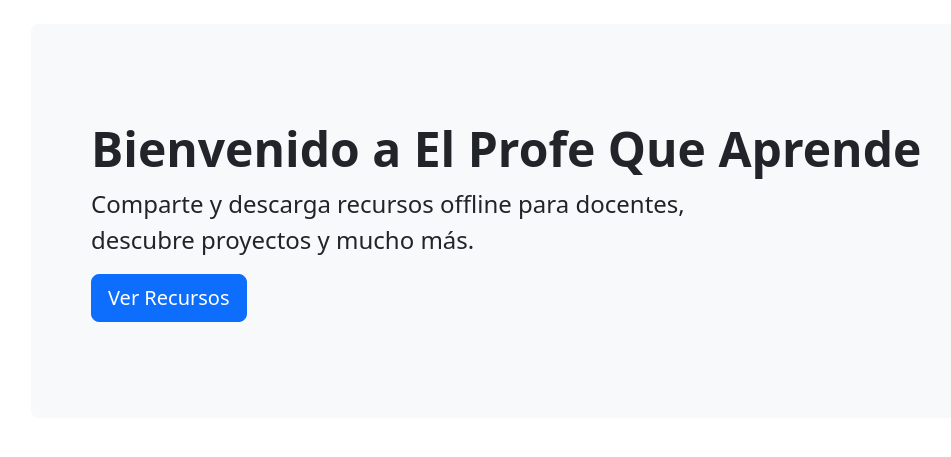
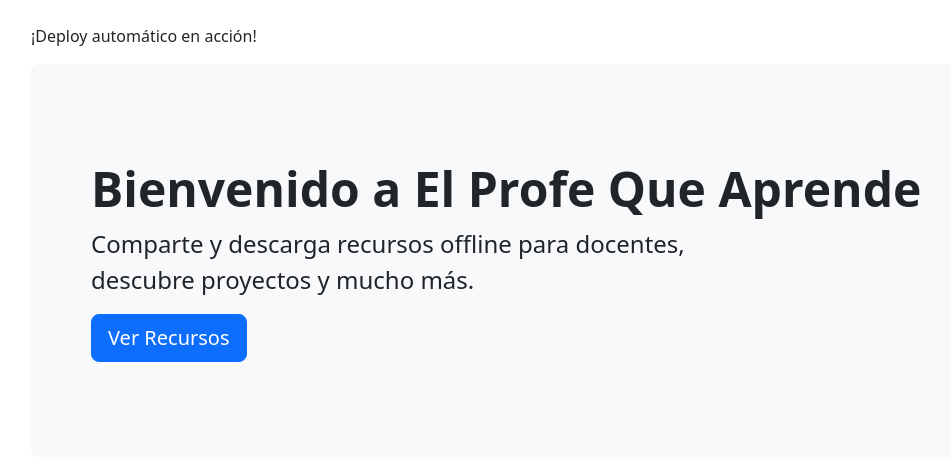
Before and after one commit to alizcano90/elprofequeaprende, a PHP site: page / in a window 1280 px wide. Shown: the part 56-513 px from the top of the page, without its empty margins (51-1002 px from the left). Run offline with PHP 8.4, Linux system fonts and the light colour scheme.

Commit message:
Prueba deploy automático

```diff
--- a/pages/home.php
+++ b/pages/home.php
@@ -1,7 +1,15 @@
+<?php
+
+// Archivo: home.php
+// Guardado: 2025-07-05 22:37:58
+// Autor: Andrés Lizcano
+?>
+<p>¡Deploy automático en acción!</p>
+
 <div class='p-5 mb-4 bg-light rounded-3'>
-  <div class='container py-5'>
-    <h1 class='display-5 fw-bold'>Bienvenido a El Profe Que Aprende</h1>
-    <p class='col-md-8 fs-4'>Comparte y descarga recursos offline para docentes, descubre proyectos y mucho más.</p>
-    <a class='btn btn-primary btn-lg' href='?page=resources'>Ver Recursos</a>
-  </div>
+    <div class='container py-5'>
+        <h1 class='display-5 fw-bold'>Bienvenido a El Profe Que Aprende</h1>
+        <p class='col-md-8 fs-4'>Comparte y descarga recursos offline para docentes, descubre proyectos y mucho más.</p>
+        <a class='btn btn-primary btn-lg' href='?page=resources'>Ver Recursos</a>
+    </div>
 </div>
```
